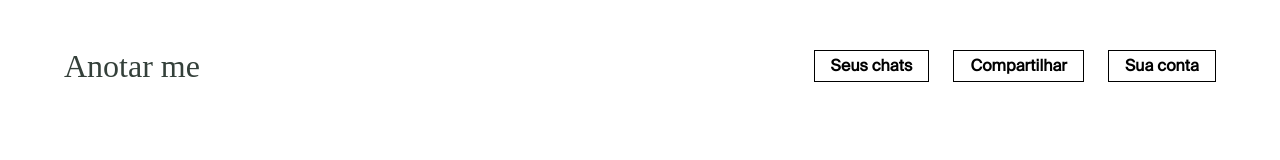
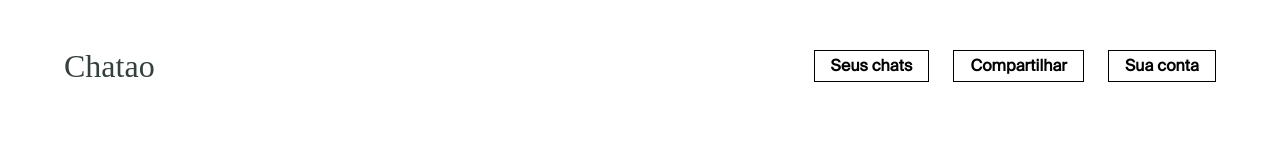
Before and after one commit to cleyxds/anotarme, a React (Vite) app: page / in a window 1280 px wide. Shown: the top 160 px of the page. Built offline with nearby package versions, Linux system fonts and the light colour scheme; a web font is replaced by a local one.

Commit message:
CHORE: Update app name

```diff
--- a/index.html
+++ b/index.html
@@ -7,7 +7,7 @@
       name="viewport"
       content="width=device-width, initial-scale=1.0, maximum-scale=1"
     />
-    <title>Anotar me</title>
+    <title>Chatao</title>
   </head>
   <body>
     <div id="root"></div>
--- a/src/components/Chat/components/ChatProfile.tsx
+++ b/src/components/Chat/components/ChatProfile.tsx
@@ -33,7 +33,7 @@ export function ChatProfile({ profile }: ChatHeaderProps) {
       <ChatProfileLink href="/">
         <Logo />
 
-        <ChatTitle>Anotar me</ChatTitle>
+        <ChatTitle type="V2">Chatao</ChatTitle>
       </ChatProfileLink>
 
       {PROFILE_ID && (
--- a/src/components/Chat/hooks/useChat.ts
+++ b/src/components/Chat/hooks/useChat.ts
@@ -47,12 +47,12 @@ export function useChat() {
 
   useEffect(() => {
     if (!selectedChatInfo.name) {
-      document.title = "Anotar me | Chat"
+      document.title = "Chatao | Chat"
 
       return
     }
 
-    document.title = `Anotar me | Chat: ${selectedChatInfo.name}`
+    document.title = `Chatao | Chat: ${selectedChatInfo.name}`
   }, [selectedChatInfo.name])
 
   const isChatOwnerOrMember = useCallback(
--- a/src/components/Header.tsx
+++ b/src/components/Header.tsx
@@ -67,7 +67,7 @@ export function Header({ preset = "DEFAULT" }: HeaderProps) {
       <LogoContainer>
         <Logo size={40} />
 
-        <Text>Anotar me</Text>
+        <Text type="V2">Chatao</Text>
       </LogoContainer>
 
       <NavigationContainer>
```
